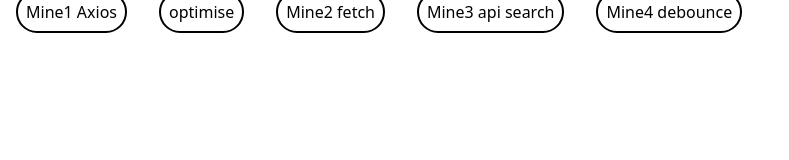
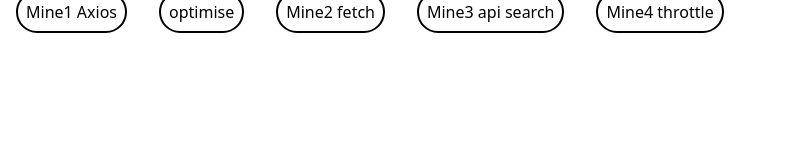
Before and after one commit to prasannaahari/ts_api, a React (Vite) app: page / in a window 1280 px wide. Shown: the top 160 px of the page, without its empty margins (0-789 px from the left). Built offline with nearby package versions, Linux system fonts and the light colour scheme.

Commit message:
debounce replaced with throttle-just name

```diff
--- a/src/App.tsx
+++ b/src/App.tsx
@@ -3,7 +3,7 @@
 import Mine1 from "./components/Mine1Axios";
 import Mine2 from "./components/Mine2Fetch";
 import Mine3 from "./components/Mine3ApiSearch";
-import Mine4 from "./components/Mine4Debounce";
+import Mine4 from "./components/Mine4Throttle";
 
 function App() {
   return (
@@ -24,7 +24,7 @@
             Mine3 api search
           </Link>
           <Link to="/mine4" className="border-2 rounded-3xl p-2 m-4">
-            Mine4 debounce
+            Mine4 throttle
           </Link>
 
         </nav>
```
Also changed, not shown: src/components/Mine4Throttle.tsx (renamed from src/components/Mine4Debounce.tsx).
